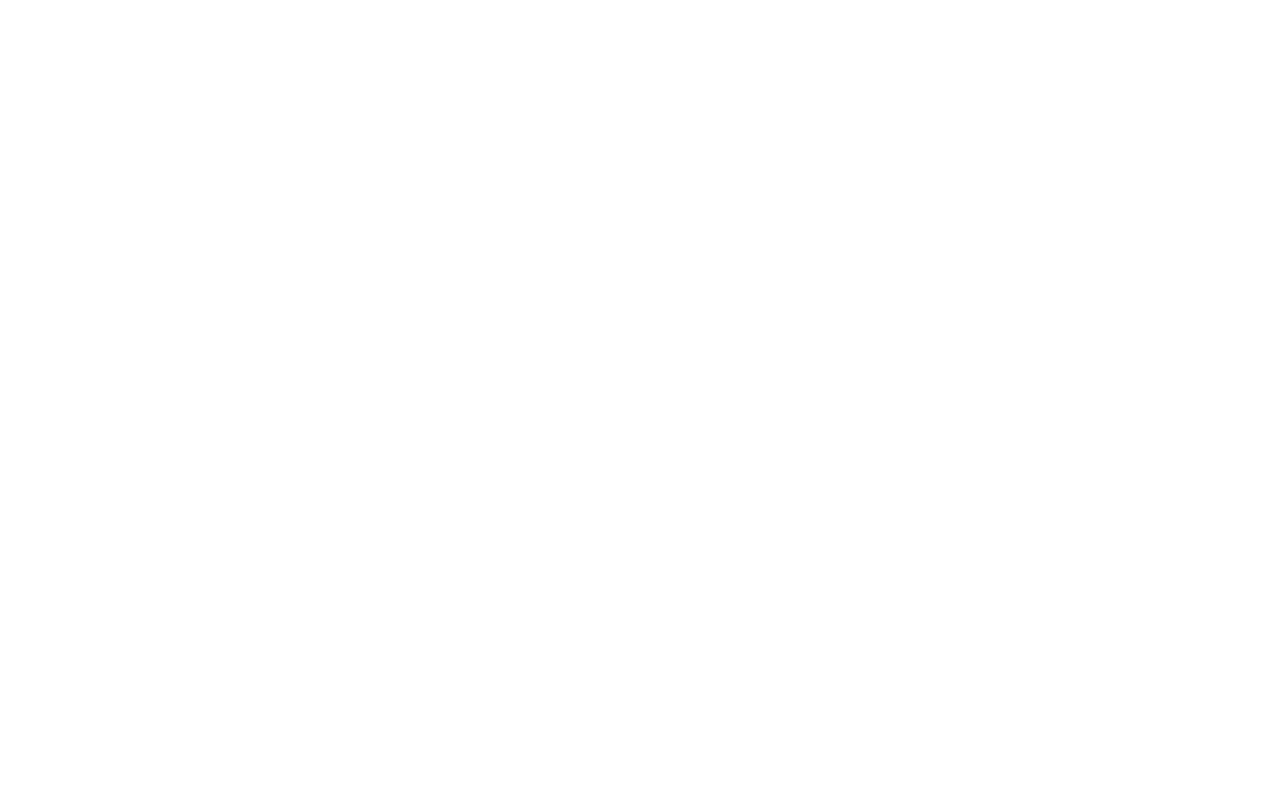
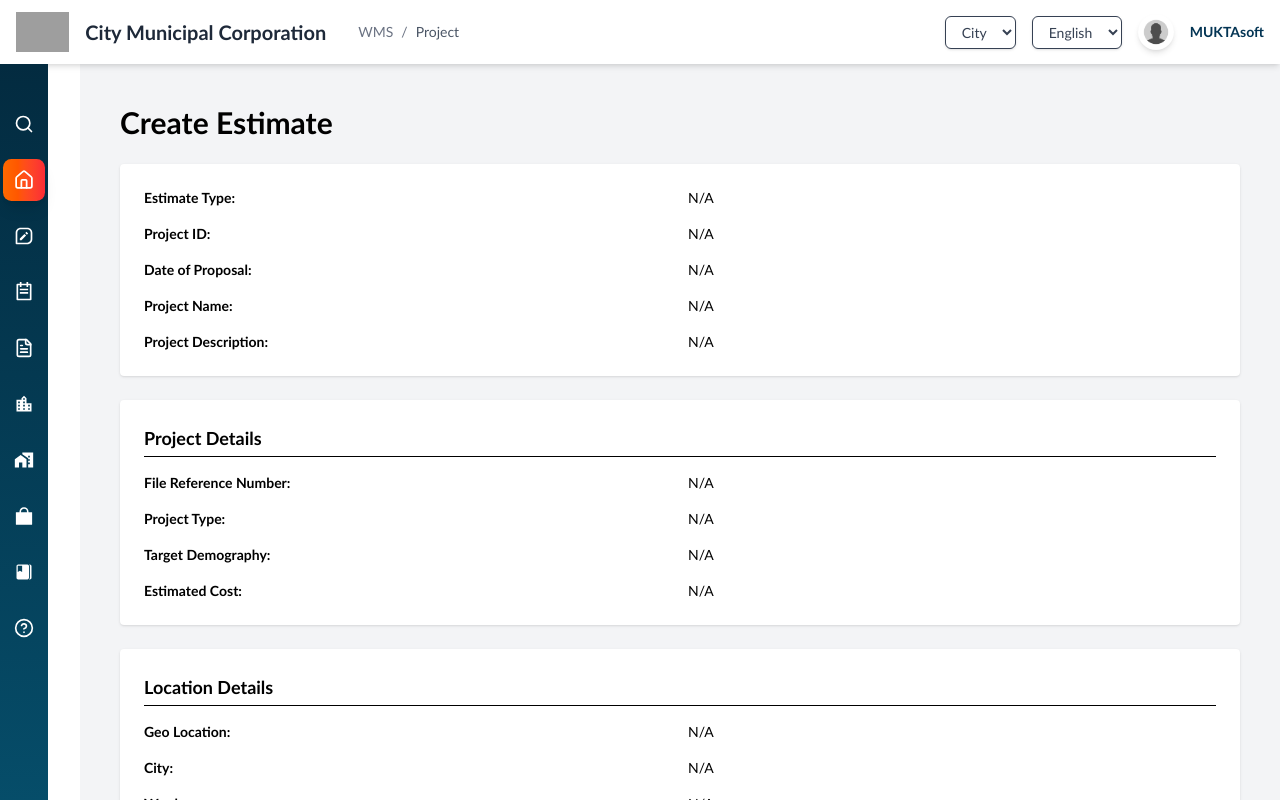
Before and after one commit to prajwal200425/MuktaSoft_Frontend, a React (Vite) app: page /CreateEstimate in a window 1280 px wide. Before the commit this address had no page. Built offline with nearby package versions, Linux system fonts and the light colour scheme; grey boxes are pictures that could not be loaded.

Commit message:
added the estimation section

```diff
--- a/src/App.jsx
+++ b/src/App.jsx
@@ -6,6 +6,7 @@
 import ProjectSearch from './pages/ProjectSearch'
 import ProjectForm from './pages/ProjectForm';
 import ProjectSuccess from './pages/ProjectSuccess';
+import CreateEstimate from './pages/CreateEstimate';
 
 const App = () => {
   return (
@@ -17,6 +18,7 @@
             <Route path="/project-search" element={<ProjectSearch />} />
             <Route path="/project-form" element={<ProjectForm />} />
             <Route path="/project-sucess" element={<ProjectSuccess />} />
+            <Route path="/CreateEstimate" element={<CreateEstimate />} />
           </Route>
           <Route path="/login" element={<Login />} />
         </Routes>
--- /dev/null
+++ b/src/pages/CreateEstimate.jsx
@@ -0,0 +1,113 @@
+import React from "react";
+
+const EstimatePage = ({ formData = {} }) => {
+  const {
+    estimateType = "N/A",
+    projectId = "N/A",
+    proposalDate = "N/A",
+    projectName = "N/A",
+    projectDescription = "N/A",
+    fileRefNo = "N/A",
+    projectType = "N/A",
+    targetDemography = "N/A",
+    estimatedCost = "N/A",
+    geoLocation = "N/A",
+    city = "N/A",
+    ward = "N/A",
+    locality = "N/A",
+    headOfAccounts = "N/A",
+  } = formData;
+
+  return (
+    <div className="bg-gray-100 min-h-screen p-6 text-sm">
+      <h1 className="text-3xl font-bold mb-6">Create Estimate</h1>
+
+      <div className="bg-white p-6 rounded shadow mb-6">
+        <div className="grid grid-cols-2 gap-4">
+          <div className="font-semibold">Estimate Type:</div>
+          <div>{estimateType}</div>
+
+          <div className="font-semibold">Project ID:</div>
+          <div>{projectId}</div>
+
+          <div className="font-semibold">Date of Proposal:</div>
+          <div>{proposalDate}</div>
+
+          <div className="font-semibold">Project Name:</div>
+          <div>{projectName}</div>
+
+          <div className="font-semibold">Project Description:</div>
+          <div>{projectDescription}</div>
+        </div>
+      </div>
+
+      <div className="bg-white p-6 rounded shadow mb-6">
+        <h2 className="text-lg font-bold mb-4 border-b pb-1">Project Details</h2>
+        <div className="grid grid-cols-2 gap-4">
+          <div className="font-semibold">File Reference Number:</div>
+          <div>{fileRefNo}</div>
+
+          <div className="font-semibold">Project Type:</div>
+          <div>{projectType}</div>
+
+          <div className="font-semibold">Target Demography:</div>
+          <div>{targetDemography}</div>
+
+          <div className="font-semibold">Estimated Cost:</div>
+          <div>{estimatedCost}</div>
+        </div>
+      </div>
+
+      <div className="bg-white p-6 rounded shadow mb-6">
+        <h2 className="text-lg font-bold mb-4 border-b pb-1">Location Details</h2>
+        <div className="grid grid-cols-2 gap-4">
+          <div className="font-semibold">Geo Location:</div>
+          <div>{geoLocation}</div>
+
+          <div className="font-semibold">City:</div>
+          <div>{city}</div>
+
+          <div className="font-semibold">Ward:</div>
+          <div>{ward}</div>
+
+          <div className="font-semibold">Locality:</div>
+          <div>{locality}</div>
+        </div>
+      </div>
+
+      <div className="bg-white p-6 rounded shadow mb-6">
+        <h2 className="text-lg font-bold mb-4 border-b pb-1">Financial Details</h2>
+        <div className="grid grid-cols-2 gap-4">
+          <div className="font-semibold">Head of Accounts:</div>
+          <div>{headOfAccounts}</div>
+        </div>
+      </div>
+
+      <div className="bg-white p-6 rounded shadow">
+        <h2 className="text-lg font-bold mb-4 border-b pb-1">Relevant Documents</h2>
+        <div className="flex space-x-6">
+          <div className="text-center">
+            <div className="bg-gray-200 p-4 rounded text-2xl">📄</div>
+            <div>Finalized Worklist</div>
+          </div>
+          <div className="text-center">
+            <div className="bg-gray-200 p-4 rounded text-2xl">📄</div>
+            <div>Plan</div>
+          </div>
+          <div className="text-center">
+            <div className="bg-gray-200 p-4 rounded text-2xl">📄</div>
+            <div>Project Proposal</div>
+          </div>
+        </div>
+      </div>
+
+      <div className="flex justify-end mt-6">
+        <button className="bg-orange-500 hover:bg-orange-600 text-white px-6 py-2 rounded">
+          Create Estimate
+        </button>
+      </div>
+    </div>
+  );
+};
+
+export default EstimatePage;
```
